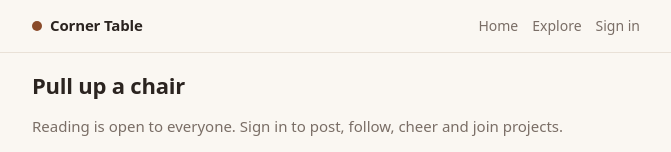
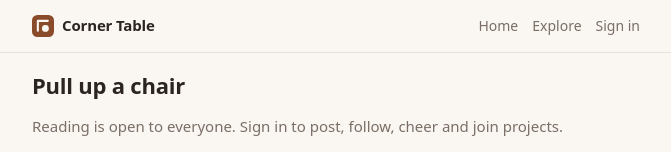
Before and after one commit to jackjeon1975/corner-table-jack, a Next.js app: page /login in a window 1280 px wide. Shown: the top 152 px of the page, without its empty margins (304-975 px from the left). Built offline with nearby package versions, Linux system fonts and the light colour scheme; no server answers; what async_hooks would draw is missing.

Commit message:
Replace brand text with logo in header

```diff
--- a/app/layout.tsx
+++ b/app/layout.tsx
@@ -36,7 +36,7 @@ export default async function RootLayout({ children }: { children: React.ReactNo
       <body>
         <header className="top">
           <div className="wrap">
-            <Link href="/" className="brand"><span className="dot" aria-hidden />Corner Table</Link>
+            <Link href="/" className="brand"><svg className="logo" viewBox="0 0 32 32" width="22" height="22" aria-hidden="true"><rect width="32" height="32" rx="8" fill="var(--accent)" /><path d="M8.5 23V8.5H23" stroke="var(--bg)" strokeWidth="3" fill="none" strokeLinecap="round" strokeLinejoin="round" /><circle cx="19.5" cy="19.5" r="5" fill="var(--bg)" /></svg>Corner Table</Link>
             <nav className="nav" aria-label="Main">
               <Link href="/">Home</Link>
               <Link href="/explore">Explore</Link>
```
